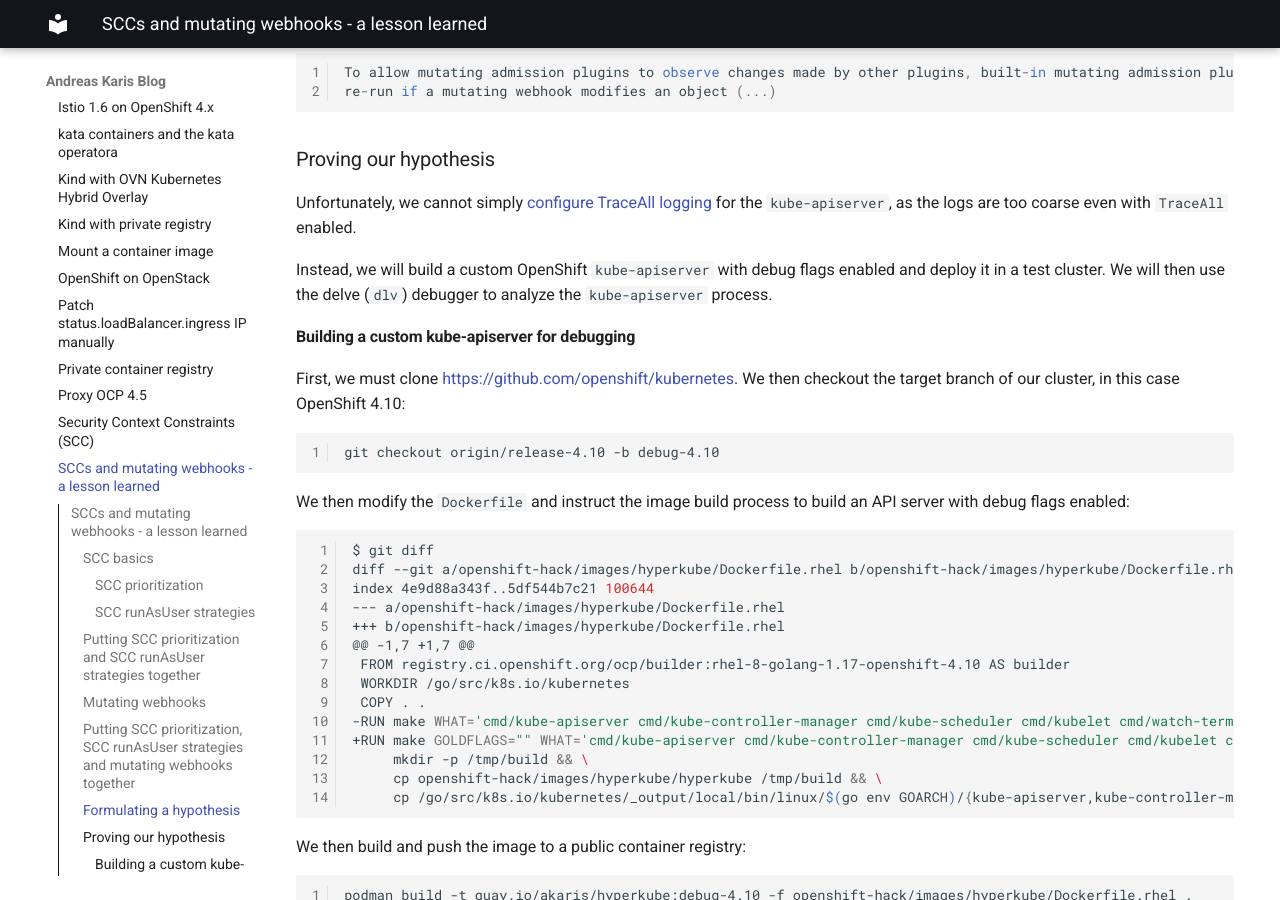
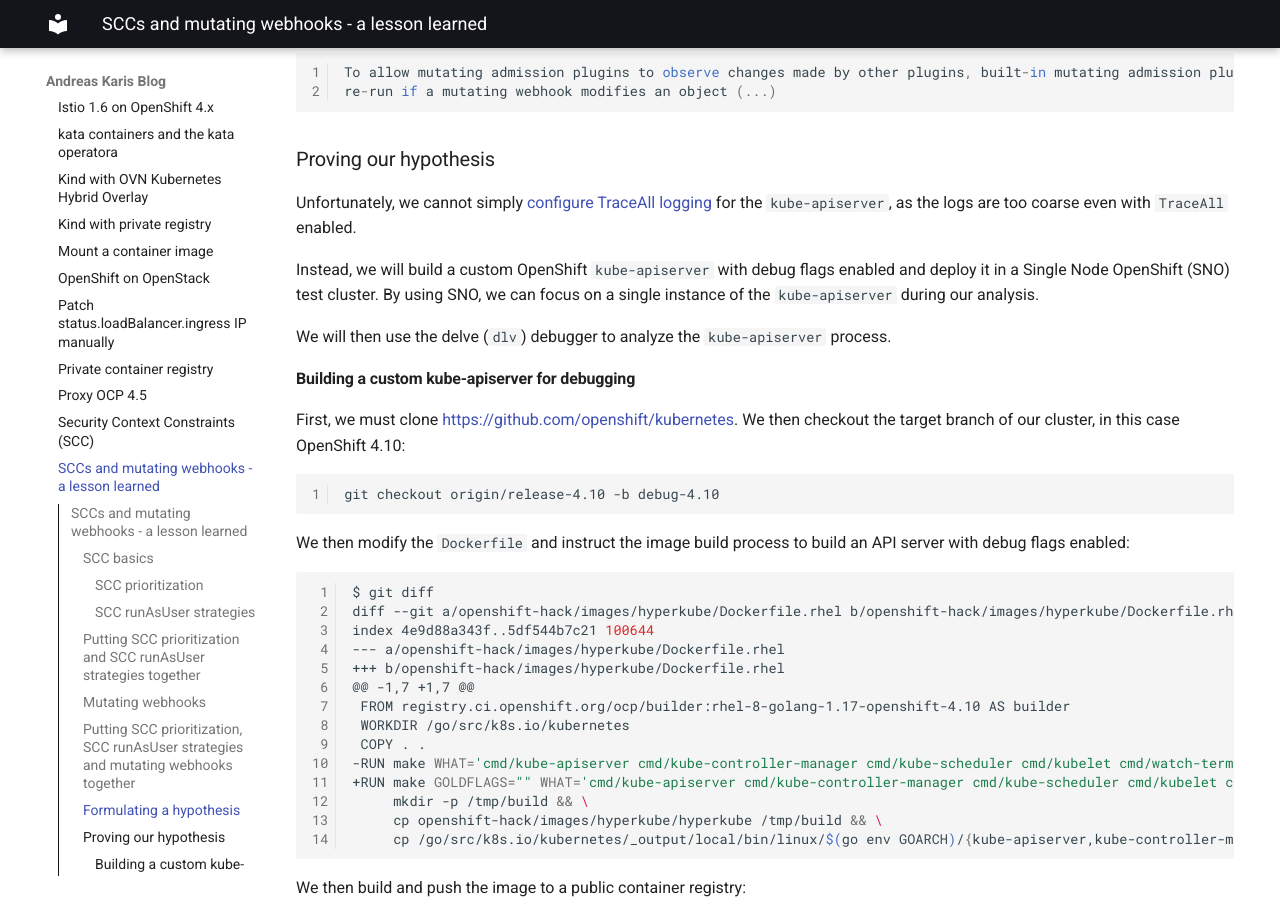
Before and after one commit to andreaskaris/blog, an MkDocs documentation site: the page built from docs/openshift/openshift-scc-with-mutating-webhooks.md, in a window 1280 px wide and 900 px high, scrolled down 9259 px. Built offline with MkDocs 1.6.1 and Material for MkDocs 9.7.7, drawn with Linux system fonts in a browser that asks for light colours.

Commit message:
improve scc

```diff
--- a/docs/openshift/openshift-scc-with-mutating-webhooks.md
+++ b/docs/openshift/openshift-scc-with-mutating-webhooks.md
@@ -452,7 +452,10 @@
 Unfortunately, we cannot simply [configure TraceAll logging](https://access.redhat.com/solutions/3909751) for the
 `kube-apiserver`, as the logs are too coarse even with `TraceAll` enabled.
 
-Instead, we will build a custom OpenShift `kube-apiserver` with debug flags enabled and deploy it in a test cluster.
+Instead, we will build a custom OpenShift `kube-apiserver` with debug flags enabled and deploy it in a Single Node
+OpenShift (SNO) test cluster. By using SNO, we can focus on a single instance of the `kube-apiserver` during our
+analysis.
+
 We will then use the delve (`dlv`) debugger to analyze the `kube-apiserver` process.
 
 #### Building a custom kube-apiserver for debugging
```
